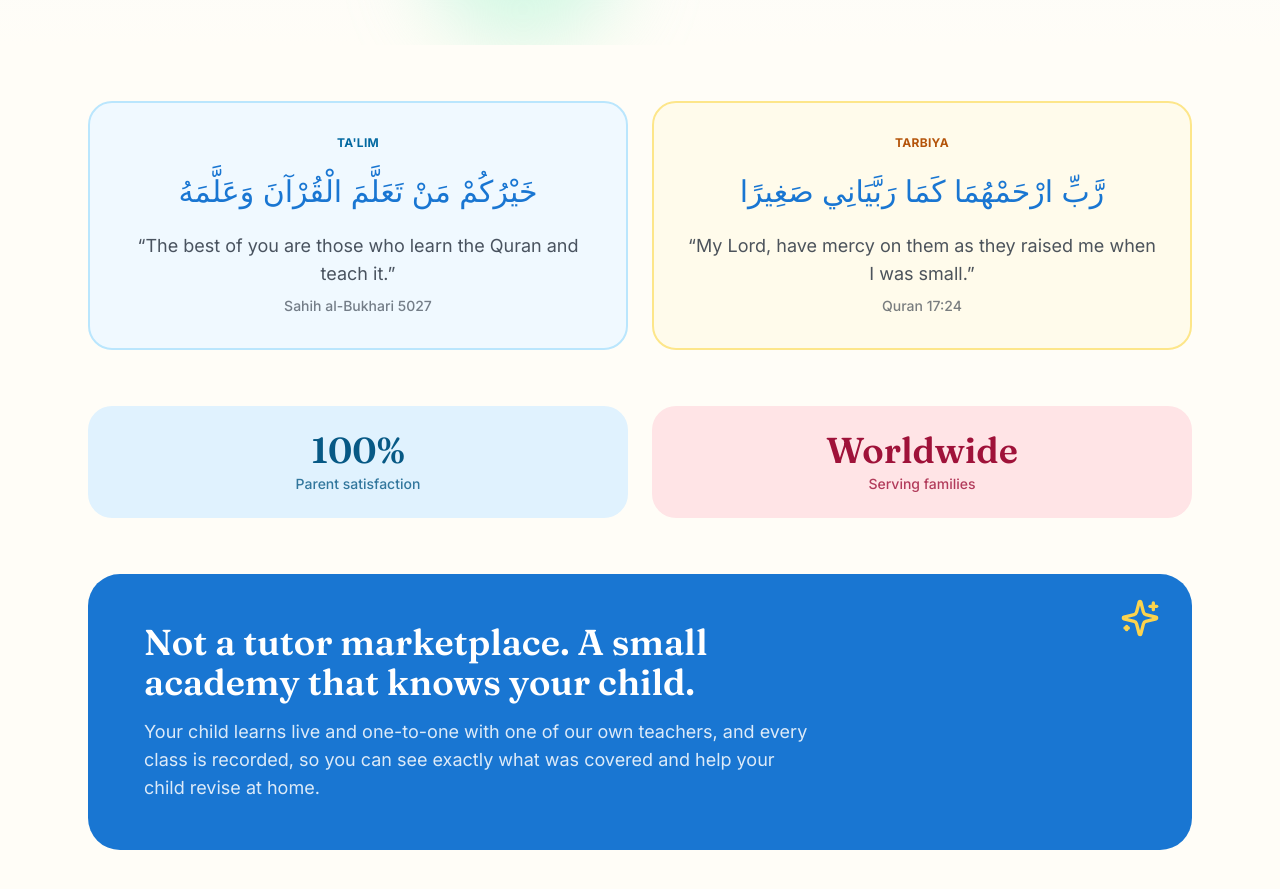
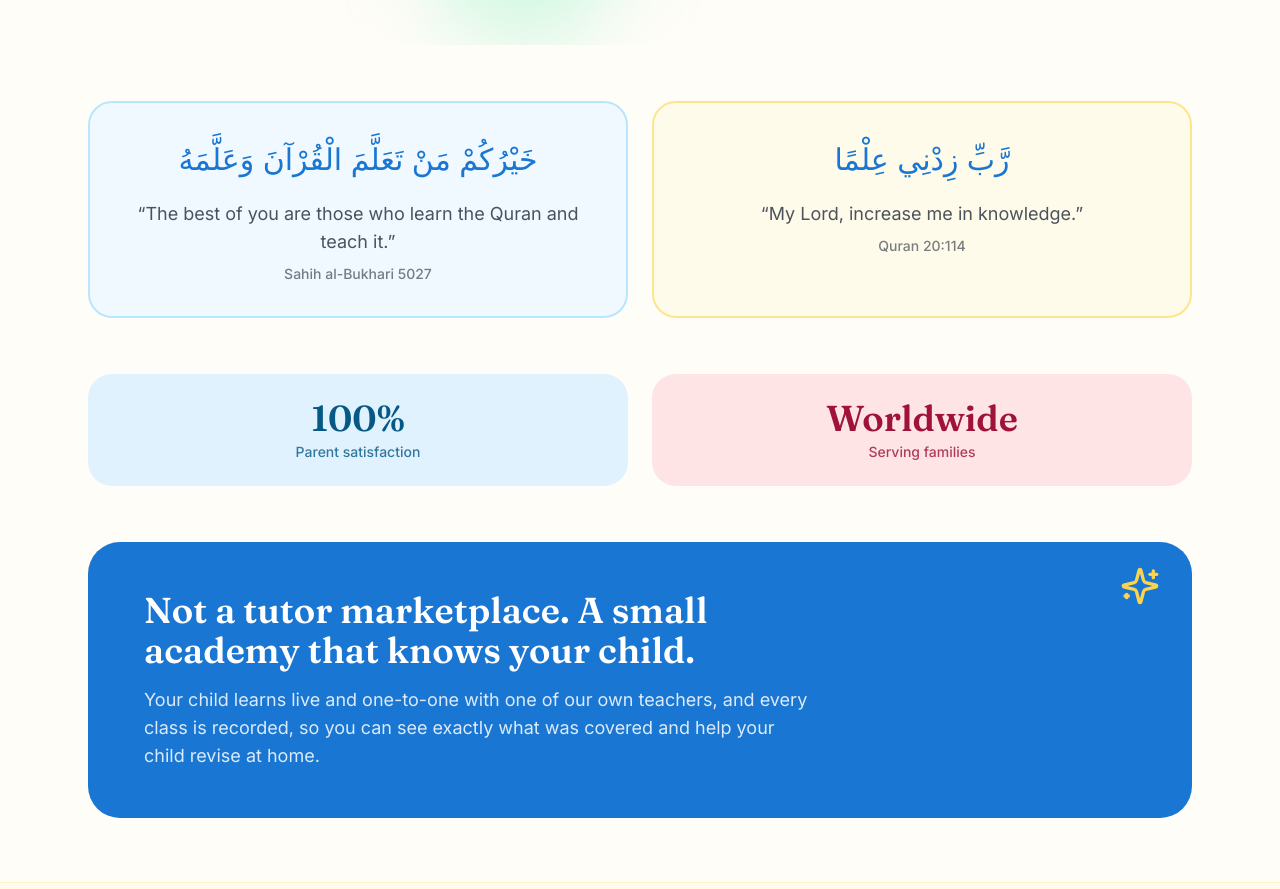
Before and after one commit to SamiHotak26/Taleem-And-Tarbiyah, a Next.js app: page / in a window 1280 px wide. Shown: the part 980-1869 px from the top of the page. Built offline with nearby package versions, Linux system fonts and the light colour scheme; no server answers.

Commit message:
Update page.tsx

```diff
--- a/app/page.tsx
+++ b/app/page.tsx
@@ -15,7 +15,7 @@ import heroImage from "./hero.jpg";
 
 const stats = [
   { value: "100%", label: "Parent satisfaction", color: "bg-sky-100 text-sky-800" },
-   { value: "Worldwide", label: "Serving families", color: "bg-rose-100 text-rose-800" },
+  { value: "Worldwide", label: "Serving families", color: "bg-rose-100 text-rose-800" },
 ];
 
 const features = [
@@ -83,11 +83,11 @@ export default function Home() {
               Live online Quran &amp; Islamic education
             </p>
             <h1 className="mt-5 font-display text-4xl md:text-6xl font-semibold leading-[1.1] text-lapis">
-                          Teaching children to love their Deen{" "}
+              Teaching children to love their Deen{" "}
               <span className="text-clay">and be proud of their heritage, wherever they grow up.</span>
             </h1>
             <p className="mt-6 text-lg text-ink/75 max-w-prose">
-                           Ta&apos;lim and Tarbiya gives Afghan families abroad a fun,
+              Ta&apos;lim and Tarbiya gives Afghan families abroad a fun,
               structured way to teach children Quran, Islamic studies, Dari
               and Pashto, live and one-to-one, with a caring teacher who
               knows each child by name.
@@ -146,12 +146,11 @@ export default function Home() {
         </div>
       </section>
 
-           {/* Quran & Hadith */}
+      {/* Quran & Hadith */}
       <section className="mx-auto max-w-6xl px-6 pt-14">
         <div className="grid gap-6 md:grid-cols-2">
           <figure className="rounded-3xl border-2 border-sky-200 bg-sky-50 p-8 text-center">
-            <p className="text-xs font-bold uppercase tracking-wide text-sky-700">Ta&apos;lim</p>
-            <blockquote lang="ar" dir="rtl" className="mt-4 text-3xl leading-relaxed text-lapis">
+            <blockquote lang="ar" dir="rtl" className="text-3xl leading-relaxed text-lapis">
               خَيْرُكُمْ مَنْ تَعَلَّمَ الْقُرْآنَ وَعَلَّمَهُ
             </blockquote>
             <p className="mt-4 text-lg text-ink/80">
@@ -162,22 +161,22 @@ export default function Home() {
             </figcaption>
           </figure>
           <figure className="rounded-3xl border-2 border-amber-200 bg-amber-50 p-8 text-center">
-            <p className="text-xs font-bold uppercase tracking-wide text-amber-700">Tarbiya</p>
-            <blockquote lang="ar" dir="rtl" className="mt-4 text-3xl leading-relaxed text-lapis">
-              رَّبِّ ارْحَمْهُمَا كَمَا رَبَّيَانِي صَغِيرًا
+            <blockquote lang="ar" dir="rtl" className="text-3xl leading-relaxed text-lapis">
+              رَّبِّ زِدْنِي عِلْمًا
             </blockquote>
             <p className="mt-4 text-lg text-ink/80">
-              &ldquo;My Lord, have mercy on them as they raised me when I was small.&rdquo;
+              &ldquo;My Lord, increase me in knowledge.&rdquo;
             </p>
             <figcaption className="mt-2 text-sm font-medium text-ink/60">
-              Quran 17:24
+              Quran 20:114
             </figcaption>
           </figure>
         </div>
       </section>
+
       {/* Stats */}
       <section className="mx-auto max-w-6xl px-6 py-14">
-             <div className="grid grid-cols-1 sm:grid-cols-2 gap-4 md:gap-6">
+        <div className="grid grid-cols-1 sm:grid-cols-2 gap-4 md:gap-6">
           {stats.map((s) => (
             <div key={s.label} className={`rounded-3xl p-6 text-center ${s.color}`}>
               <p className="font-display text-4xl font-semibold">{s.value}</p>
```
